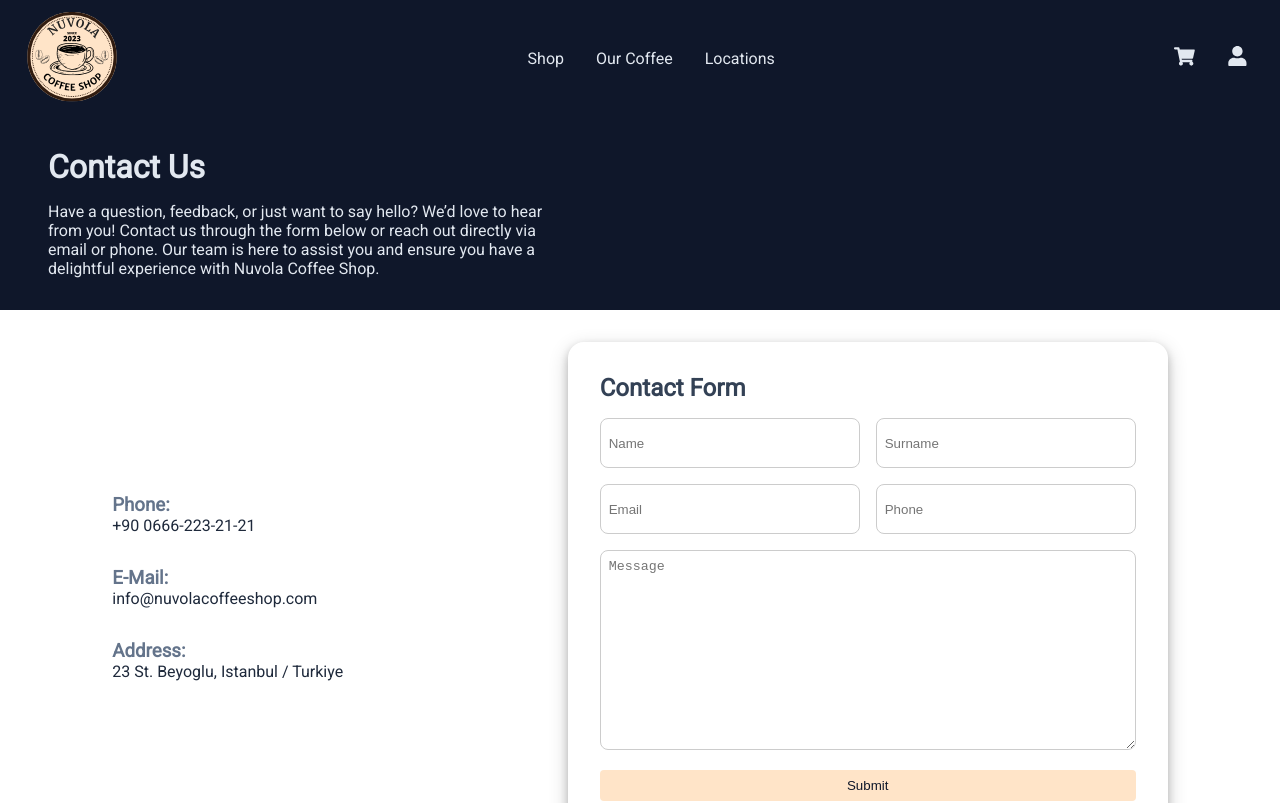
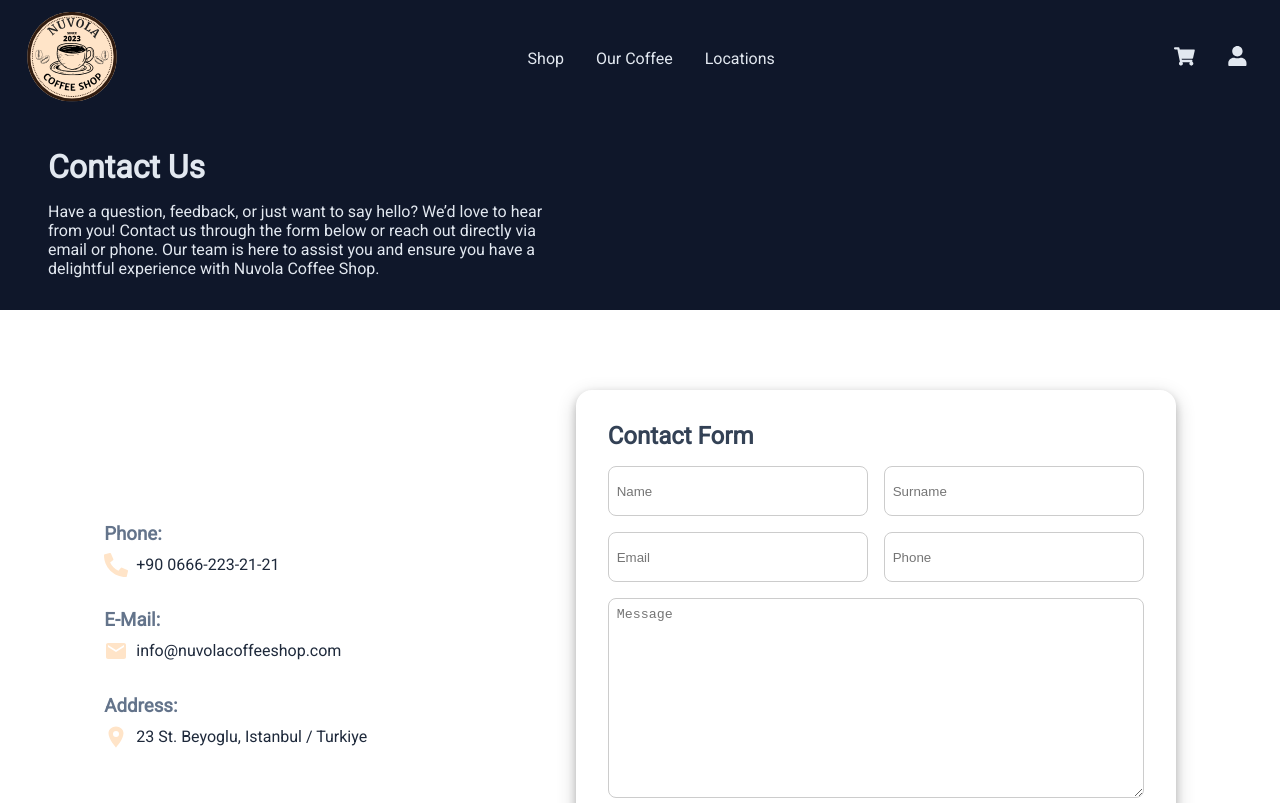
Before and after one commit to bulutyerli/nuvola-coffee-shop, a Next.js app: page /contact in a window 1280 px wide. Shown: the top 803 px of the page. Built offline with nearby package versions, Linux system fonts and the light colour scheme.

Commit message:
add icons to contact page

```diff
--- a/app/contact/contact.module.scss
+++ b/app/contact/contact.module.scss
@@ -3,7 +3,11 @@
 .container {
   width: 100%;
   background-color: white;
-  padding: 2rem 0 2rem 0;
+  padding: 5rem 0 5rem 0;
+
+  @media (width < $large) {
+    padding: 2rem 0 2rem 0;
+  }
 
   .section {
     display: flex;
@@ -23,6 +27,18 @@
       span {
         color: $black-medium;
       }
+
+      .iconContainer {
+        display: flex;
+        align-items: center;
+        gap: 0.5rem;
+        padding-top: 0.5rem;
+
+        .icon {
+          font-size: 1.5rem;
+          fill: $primary-color;
+        }
+      }
     }
   }
 }
--- a/app/contact/page.tsx
+++ b/app/contact/page.tsx
@@ -2,6 +2,9 @@
 import Container from '../components/Container/Container';
 import TitleContainer from '../components/TitleContainer/TitleContainer';
 import styles from './contact.module.scss';
+import { IoLocationSharp } from 'react-icons/io5';
+import { MdEmail } from 'react-icons/md';
+import { FaPhoneAlt } from 'react-icons/fa';
 
 export default function ContactPage() {
   return (
@@ -16,15 +19,24 @@
             <div className={styles.info}>
               <div>
                 <h3>Phone:</h3>
-                <span>+90 0666-223-21-21</span>
+                <div className={styles.iconContainer}>
+                  <FaPhoneAlt className={styles.icon} />
+                  <span>+90 0666-223-21-21</span>
+                </div>
               </div>
               <div>
                 <h3>E-Mail:</h3>
-                <span>info@nuvolacoffeeshop.com</span>
+                <div className={styles.iconContainer}>
+                  <MdEmail className={styles.icon} />
+                  <span>info@nuvolacoffeeshop.com</span>
+                </div>
               </div>
               <div>
                 <h3>Address:</h3>
-                <span>23 St. Beyoglu, Istanbul / Turkiye</span>
+                <div className={styles.iconContainer}>
+                  <IoLocationSharp className={styles.icon} />
+                  <span>23 St. Beyoglu, Istanbul / Turkiye</span>
+                </div>
               </div>
             </div>
             <ContactForm />
```
